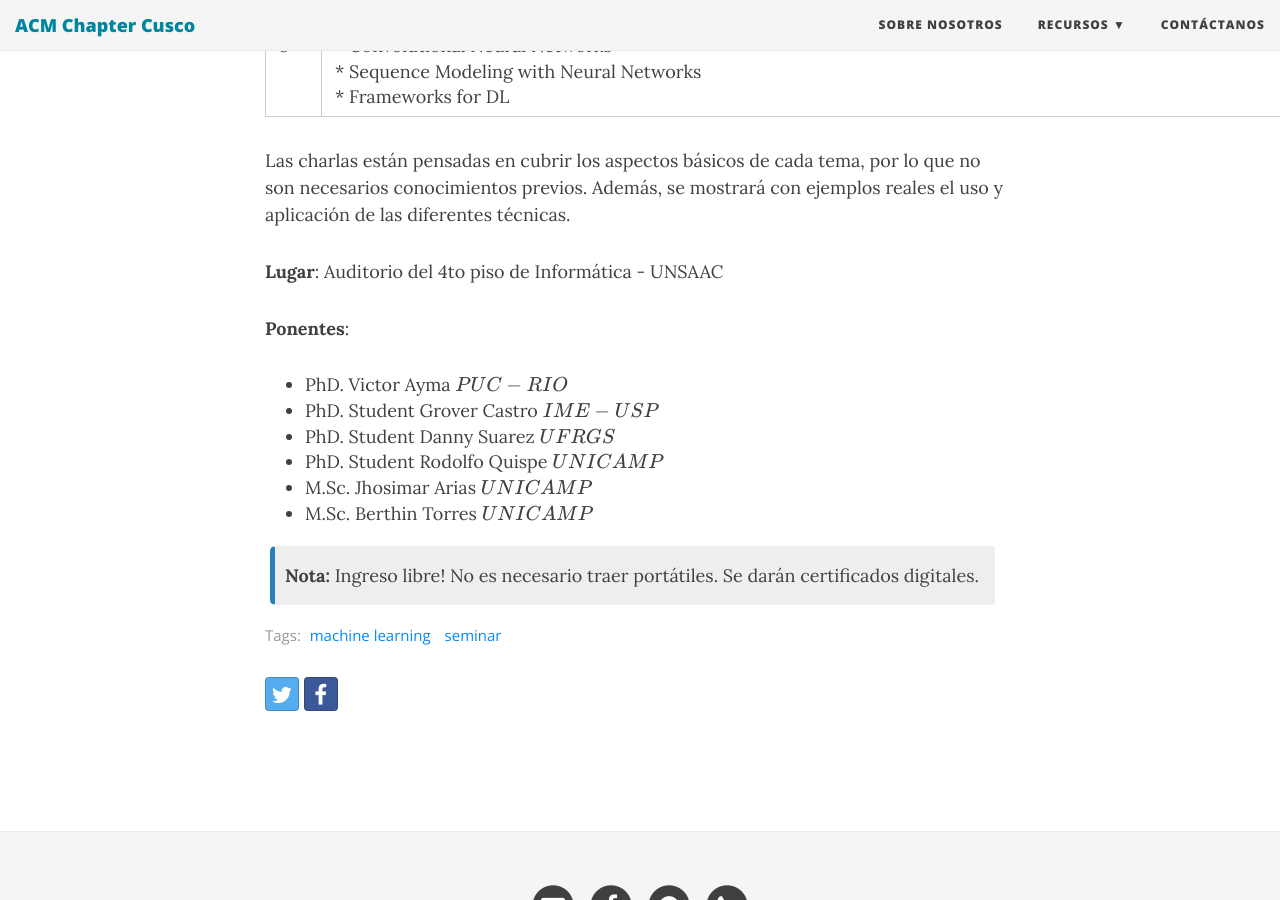
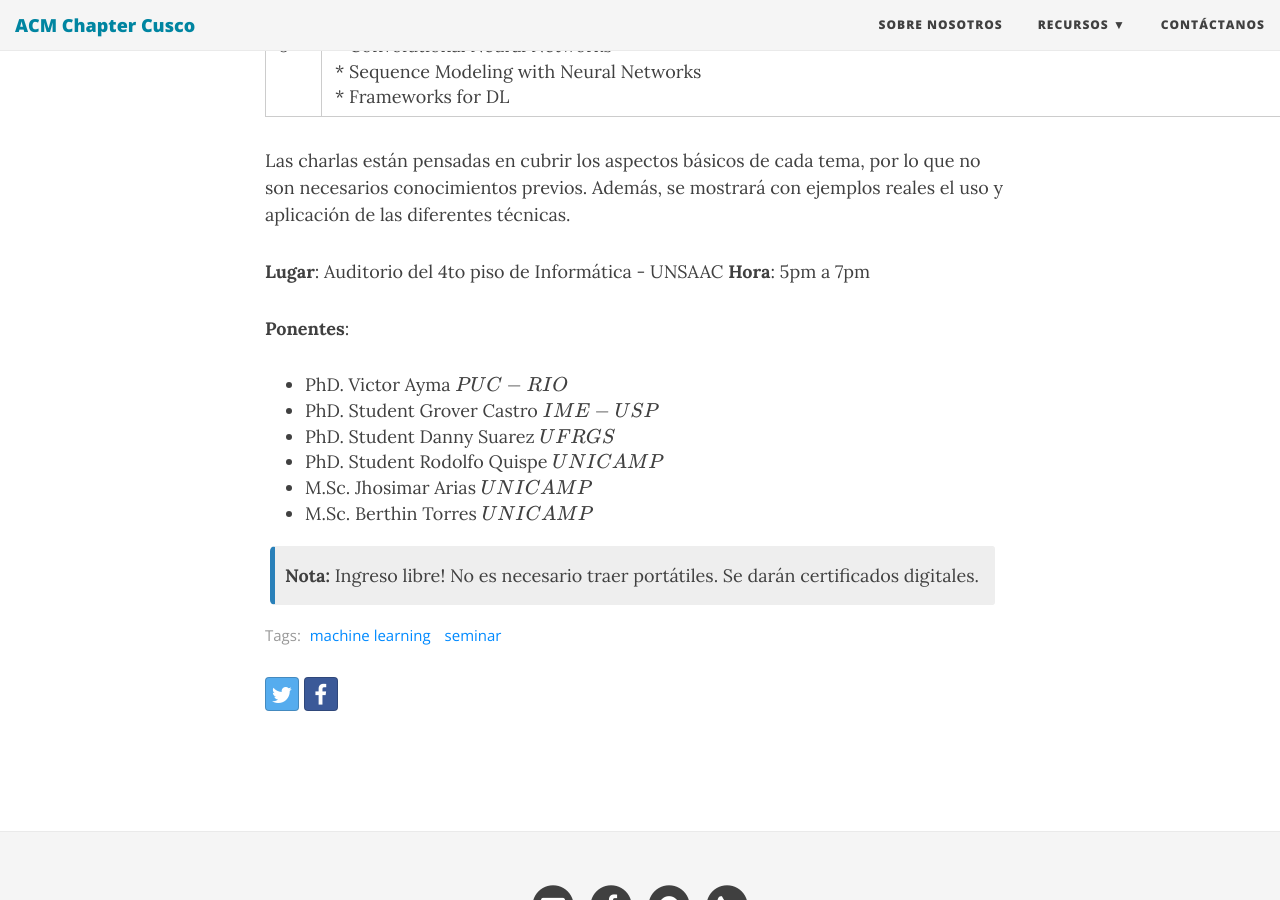
Before and after one commit to acmchaptercusco/acmchaptercusco.github.io, a Jekyll site: the page built from _posts/2019-01-17-ml-seminar.md, in a window 1280 px wide and 900 px high, scrolled down 1703 px. Built offline with Jekyll 4.4.1, drawn with Linux system fonts in a browser that asks for light colours; nearby versions of some CDN libraries; formulas are drawn with MathJax 3.

Commit message:
Agregar hora al evento

```diff
--- a/_posts/2019-01-17-ml-seminar.md
+++ b/_posts/2019-01-17-ml-seminar.md
@@ -21,6 +21,7 @@ Les dejamos aquí el cronograma:
 Las charlas están pensadas en cubrir los aspectos básicos de cada tema, por lo que no son necesarios conocimientos previos.  Además, se mostrará con ejemplos reales el uso y aplicación de las diferentes técnicas.
 
 **Lugar**: Auditorio del 4to piso de Informática - UNSAAC
+**Hora**: 5pm a 7pm
 
 **Ponentes**:
 * PhD. Victor Ayma (PUC-RIO)
```
